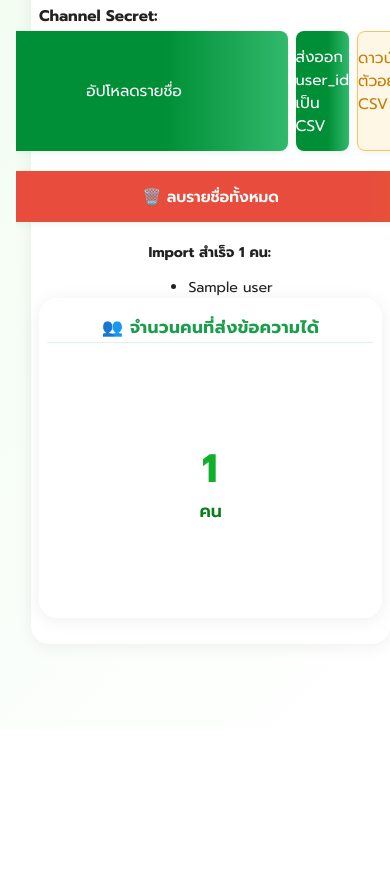
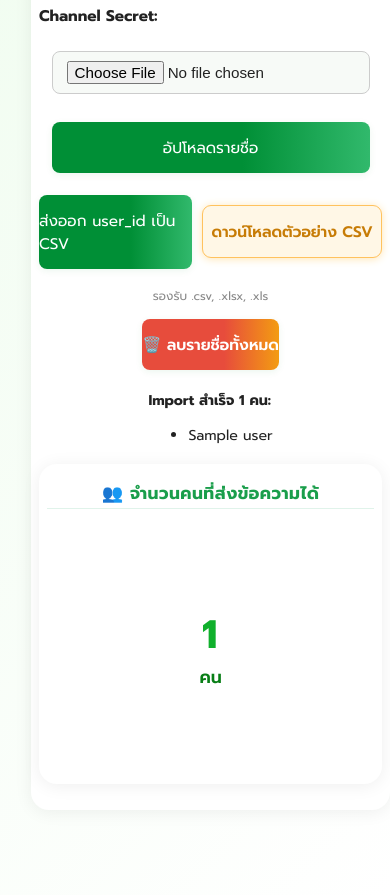
Before and after one commit to RTStudioxDev/lineoa_automationsoft, a Flask app: template templates/dashboard.html in a window 390 px wide. Shown: the part 1104-1999 px from the top of the page. Before the commit the page ends 1751 px from the top, so only its background shows below. Run offline with Flask 2, Linux system fonts and the light colour scheme; the template is opened without the code that fills it: most values are stand-ins (such as "Sample title", 1, 10 or a date in 2020).

Commit message:
Update Respontive Mobile

```diff
--- a/templates/dashboard.html
+++ b/templates/dashboard.html
@@ -1,7 +1,7 @@
 {% extends "base.html" %}
 {% block content %}
 <div class="dashboard-row">
-    <!-- ฟังก์ชัน -->
+    <!-- เมนูฟังก์ชัน -->
     <div class="dashboard-card section-func">
         <div class="section-title">Dashboard เมนู</div>
         <div class="dashboard-actions">
@@ -37,35 +37,29 @@
             <div><b>Channel Secret:</b></div>
             <div style="font-size:0.95em;word-break:break-all;">{{ oa.secret }}</div>
         </div>
-        <div style="display:flex; flex-direction:column; align-items:center; width:100%;">
-            <!-- กล่องรวมอัปโหลด -->
-            <form action="{{ url_for('import_users') }}" method="post" enctype="multipart/form-data"
-                style="display:flex; gap:8px; margin-bottom:10px; width:100%; justify-content:center;">
-                <input type="file" name="file" accept=".csv,.xlsx,.xls" required
-                    style="flex:2 1 120px;min-width:120px;padding:7px 10px;border-radius:8px; margin-bottom:0px;">
+        <form action="{{ url_for('import_users') }}" method="post" enctype="multipart/form-data" class="upload-area" style="margin:12px 0;">
+            <input type="file" name="file" accept=".csv,.xlsx,.xls" required>
             <input type="hidden" name="oa_id" value="{{ oa.id }}">
-                <button type="submit" class="btn"
-                    style="flex:0 0 20px; min-width:307px; max-width:350px; font-size:1em; padding:7px 0; margin-bottom:5px;">
+            <button type="submit" class="btn">
                 อัปโหลดรายชื่อ
             </button>
-                <!-- ปุ่มส่งออก -->
-                <a href="{{ url_for('export_oa_userids', oa_id=oa.id) }}" class="btn"
-                style="width:92%; max-width:270px; margin-bottom:5px;">ส่งออก user_id เป็น CSV</a>
-                <!-- ปุ่มตัวอย่าง csv -->
-                <a href="{{ url_for('static', filename='example_userid.csv') }}"
-                class="btn" target="_blank"
-                style="background:#fff7e6;color:#c77c06;border:1.2px solid #ffc25e;width:92%;max-width:270px; margin-bottom:5px;">
+        </form>
+        <div class="flex-action-btns">
+            <!-- ปุ่มส่งออก CSV -->
+            <a href="{{ url_for('export_oa_userids', oa_id=oa.id) }}" class="btn">
+                ส่งออก user_id เป็น CSV
+            </a>
+            <!-- ตัวอย่าง csv -->
+            <a href="{{ url_for('static', filename='example_userid.csv') }}" class="btn btn-upload-link" target="_blank">
                 ดาวน์โหลดตัวอย่าง CSV
             </a>
-                <small style="margin-top:6px; color:#888; display:block; text-align:center;">
+        </div>
+        <small style="margin-top:8px; color:#888; display:block; text-align:center;">
             รองรับ .csv, .xlsx, .xls
         </small>
-            </form>
-        </div>
-        <form action="{{ url_for('clear_users') }}" method="post" style="display:inline;">
+        <form action="{{ url_for('clear_users') }}" method="post" style="margin-top:14px;">
             <input type="hidden" name="oa_id" value="{{ oa.id }}">
             <button type="submit" class="btn btn-danger"
-                style="flex:0 0 20px; min-width:1500px; max-width:3500px; font-size:1em; padding:7px 0; margin-bottom:5px;"
                 onclick="return confirm('ลบรายชื่อทั้งหมดของ OA นี้?');">
                 🗑️ ลบรายชื่อทั้งหมด
             </button>
@@ -80,7 +74,7 @@
                 </ul>
             </div>
         {% endif %}
-        <div class="dashboard-card section-friends">
+        <div class="dashboard-card section-friends" style="margin-top:18px;">
             <div class="section-title">👥 จำนวนคนที่ส่งข้อความได้</div>
             <div class="oa-stats-value">{{ total_friends }}</div>
             <div class="oa-stats-unit">คน</div>
```
Lines whose indentation alone changed are shown as unchanged.
